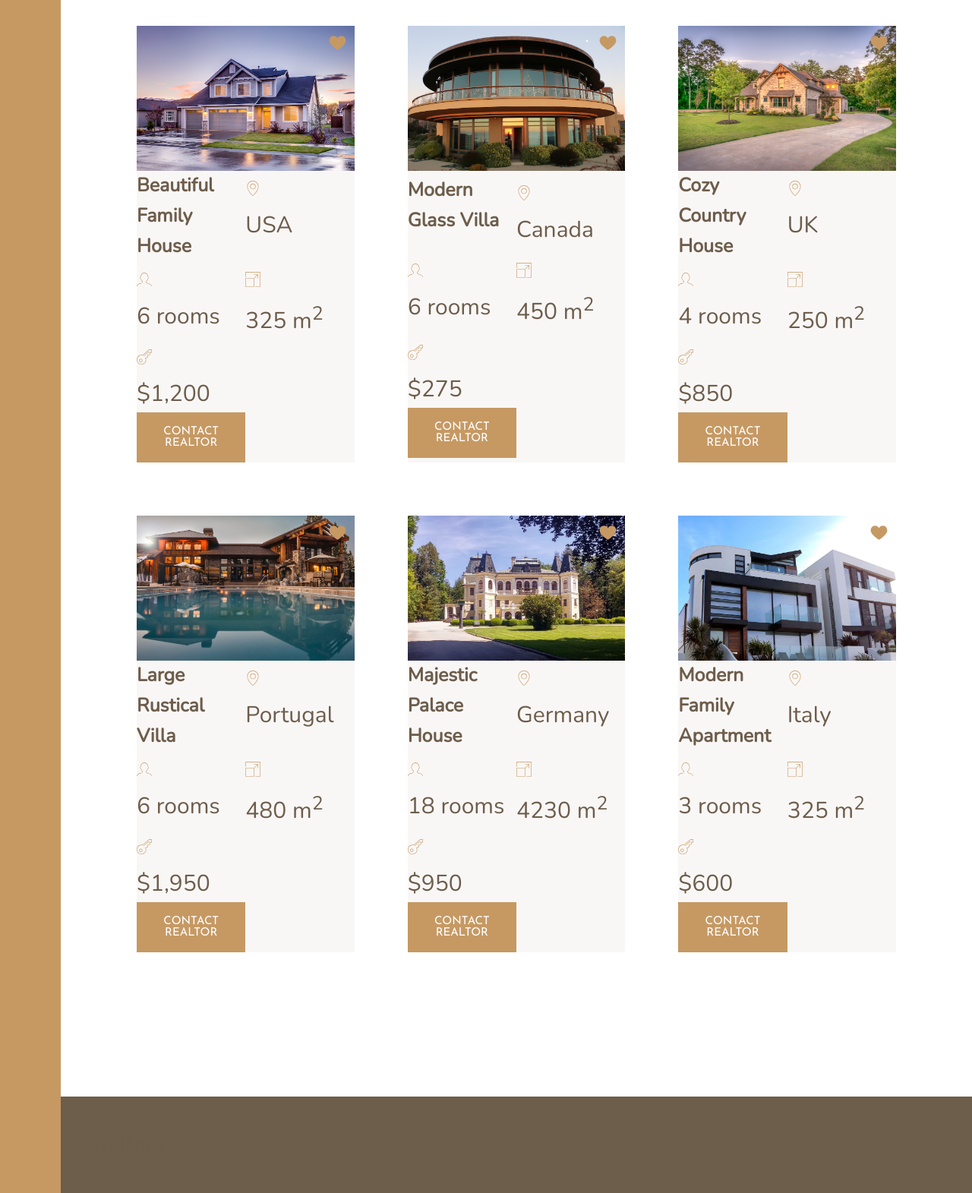
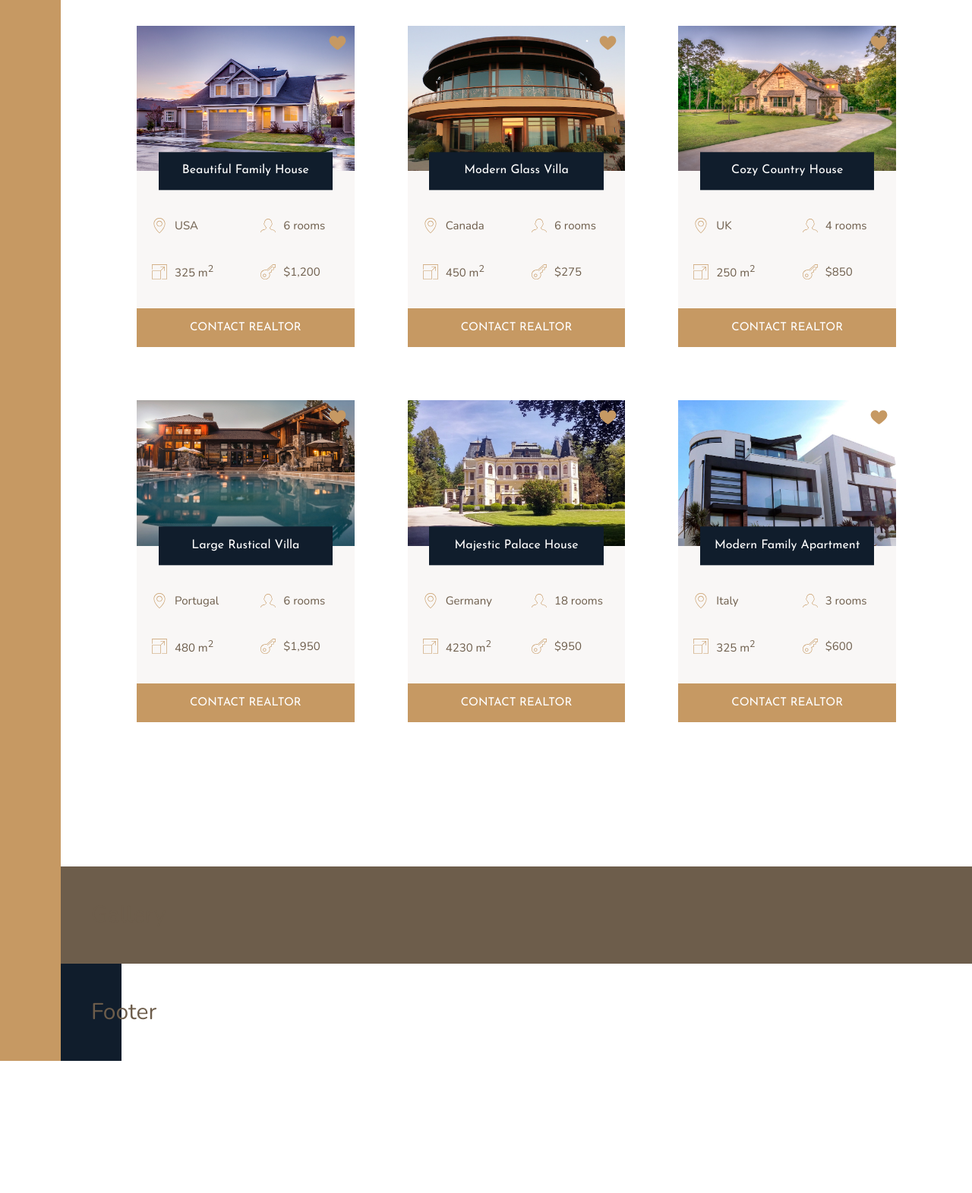
Before and after one commit to Tyler-Pritchard/BadIdeaRealty, a PHP site: page / in a window 1280 px wide. Shown: the part 2144-3715 px from the top of the page at 76% size. After the commit the page ends 3541 px from the top, so only its background shows below. Run offline with PHP 8.4, Linux system fonts and the light colour scheme.

Commit message:
style homes

```diff
--- a/css/style.css
+++ b/css/style.css
@@ -155,7 +155,8 @@ body {
 .home {
   background-color: #f9f7f6;
   display: grid;
-  grid-template-columns: repeat(2, 1fr); }
+  grid-template-columns: repeat(2, 1fr);
+  grid-row-gap: 3.5rem; }
   .home__img {
     width: 100%;
     grid-row: 1 / 2;
@@ -171,11 +172,32 @@ body {
     justify-self: end;
     margin: 1rem; }
   .home__name {
-    grid-column: 1 / -1; }
-  .home__location svg, .home__rooms svg, .home__area svg, .home__price svg {
-    fill: #c69963;
-    height: 2rem;
-    width: 2rem; }
+    grid-row: 1 / 2;
+    grid-column: 1 / -1;
+    justify-self: center;
+    align-self: end;
+    z-index: 3;
+    width: 80%;
+    font-family: "Josefin Sans", sans-serif;
+    font-size: 1.6rem;
+    text-align: center;
+    padding: 1.25rem;
+    background-color: #101d2c;
+    color: #fff;
+    font-weight: 400;
+    transform: translateY(50%); }
+  .home__location, .home__rooms {
+    margin-top: 2.5rem; }
+  .home__location, .home__rooms, .home__area, .home__price {
+    font-size: 1.5rem;
+    margin-left: 2rem;
+    display: flex;
+    align-items: center; }
+    .home__location svg, .home__rooms svg, .home__area svg, .home__price svg {
+      fill: #c69963;
+      height: 2rem;
+      width: 2rem;
+      margin-right: 1rem; }
   .home__btn {
     grid-column: 1 / -1; }
 
--- a/index.html
+++ b/index.html
@@ -109,7 +109,7 @@
                 <svg class="home__like">
                     <use xlink:href="img/sprite.svg#icon-heart-full"></use>
                 </svg>
-                <h5>Beautiful Family House</h5>
+                <h5 class="home__name">Beautiful Family House</h5>
 
                 <div class="home__location">
                     <svg>
@@ -134,8 +134,8 @@
                         <use xlink:href="img/sprite.svg#icon-key"></use>
                     </svg>
                     <p>$1,200</p>
-                    <button class="btn home__btn">Contact Realtor</button>
                 </div>
+                <button class="btn home__btn">Contact Realtor</button>
             </div>
 
             <div class="home">
@@ -143,7 +143,7 @@
                 <svg class="home__like">
                     <use xlink:href="img/sprite.svg#icon-heart-full"></use>
                 </svg>
-                <h5>Modern Glass Villa</h5>
+                <h5 class="home__name">Modern Glass Villa</h5>
 
                 <div class="home__location">
                     <svg>
@@ -168,8 +168,8 @@
                         <use xlink:href="img/sprite.svg#icon-key"></use>
                     </svg>
                     <p>$275</p>
-                    <button class="btn home__btn">Contact Realtor</button>
                 </div>
+                <button class="btn home__btn">Contact Realtor</button>
             </div>
 
             <div class="home">
@@ -177,7 +177,7 @@
                 <svg class="home__like">
                     <use xlink:href="img/sprite.svg#icon-heart-full"></use>
                 </svg>
-                <h5>Cozy Country House</h5>
+                <h5 class="home__name">Cozy Country House</h5>
 
                 <div class="home__location">
                     <svg>
@@ -202,8 +202,8 @@
                         <use xlink:href="img/sprite.svg#icon-key"></use>
                     </svg>
                     <p>$850</p>
-                    <button class="btn home__btn">Contact Realtor</button>
                 </div>
+                <button class="btn home__btn">Contact Realtor</button>
             </div>
 
             <div class="home">
@@ -211,7 +211,7 @@
                 <svg class="home__like">
                     <use xlink:href="img/sprite.svg#icon-heart-full"></use>
                 </svg>
-                <h5>Large Rustical Villa</h5>
+                <h5 class="home__name">Large Rustical Villa</h5>
 
                 <div class="home__location">
                     <svg>
@@ -236,8 +236,8 @@
                         <use xlink:href="img/sprite.svg#icon-key"></use>
                     </svg>
                     <p>$1,950</p>
-                    <button class="btn home__btn">Contact Realtor</button>
                 </div>
+                <button class="btn home__btn">Contact Realtor</button>
             </div>
 
             <div class="home">
@@ -245,7 +245,7 @@
                 <svg class="home__like">
                     <use xlink:href="img/sprite.svg#icon-heart-full"></use>
                 </svg>
-                <h5>Majestic Palace House</h5>
+                <h5 class="home__name">Majestic Palace House</h5>
 
                 <div class="home__location">
                     <svg>
@@ -270,8 +270,8 @@
                         <use xlink:href="img/sprite.svg#icon-key"></use>
                     </svg>
                     <p>$950</p>
-                    <button class="btn home__btn">Contact Realtor</button>
                 </div>
+                <button class="btn home__btn">Contact Realtor</button>
             </div>
 
             <div class="home">
@@ -279,7 +279,7 @@
                 <svg class="home__like">
                     <use xlink:href="img/sprite.svg#icon-heart-full"></use>
                 </svg>
-                <h5>Modern Family Apartment</h5>
+                <h5 class="home__name">Modern Family Apartment</h5>
 
                 <div class="home__location">
                     <svg>
@@ -304,8 +304,8 @@
                         <use xlink:href="img/sprite.svg#icon-key"></use>
                     </svg>
                     <p>$600</p>
-                    <button class="btn home__btn">Contact Realtor</button>
                 </div>
+                <button class="btn home__btn">Contact Realtor</button>
             </div>
 
         </section>
```
Also changed, not shown: sass/_homes.scss (+27 -4 lines).
